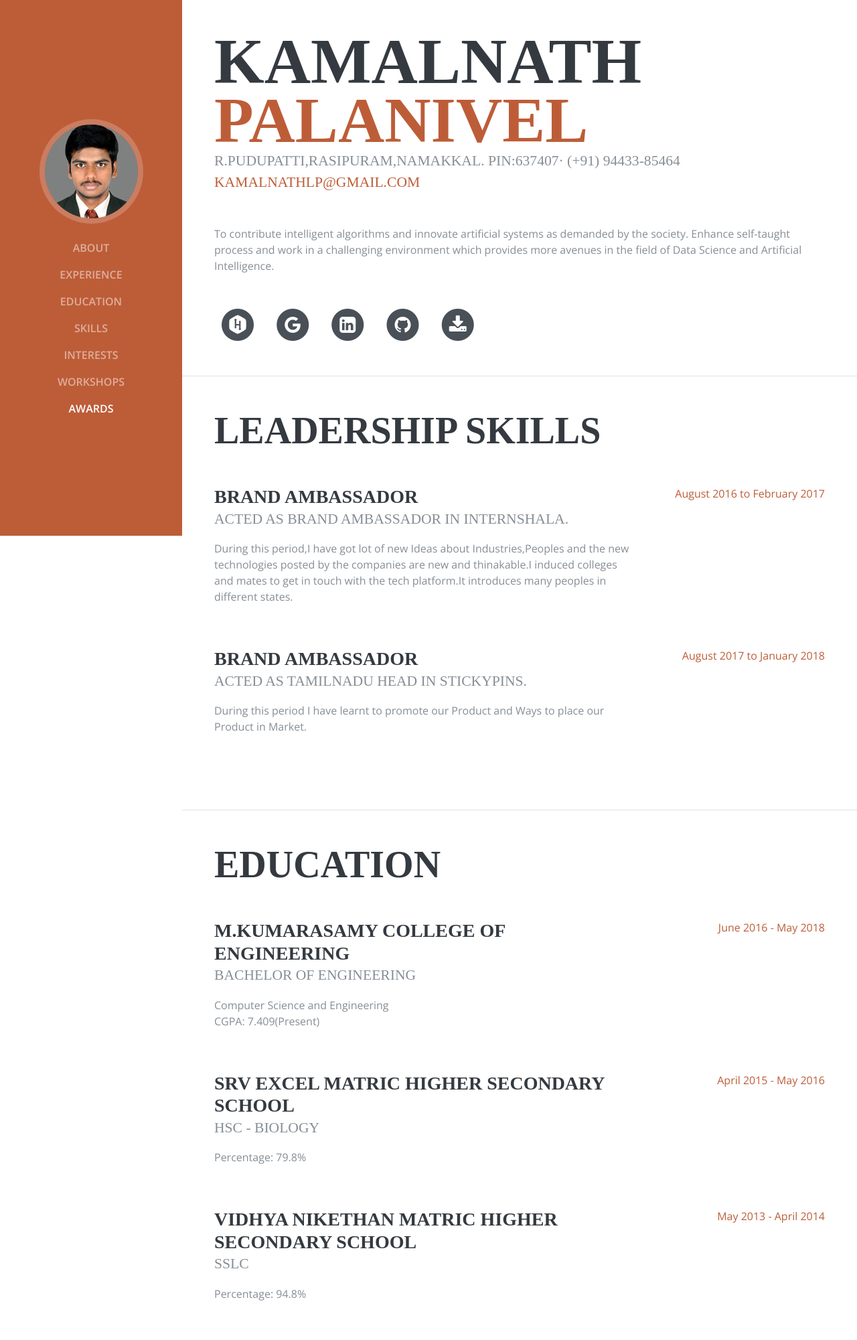
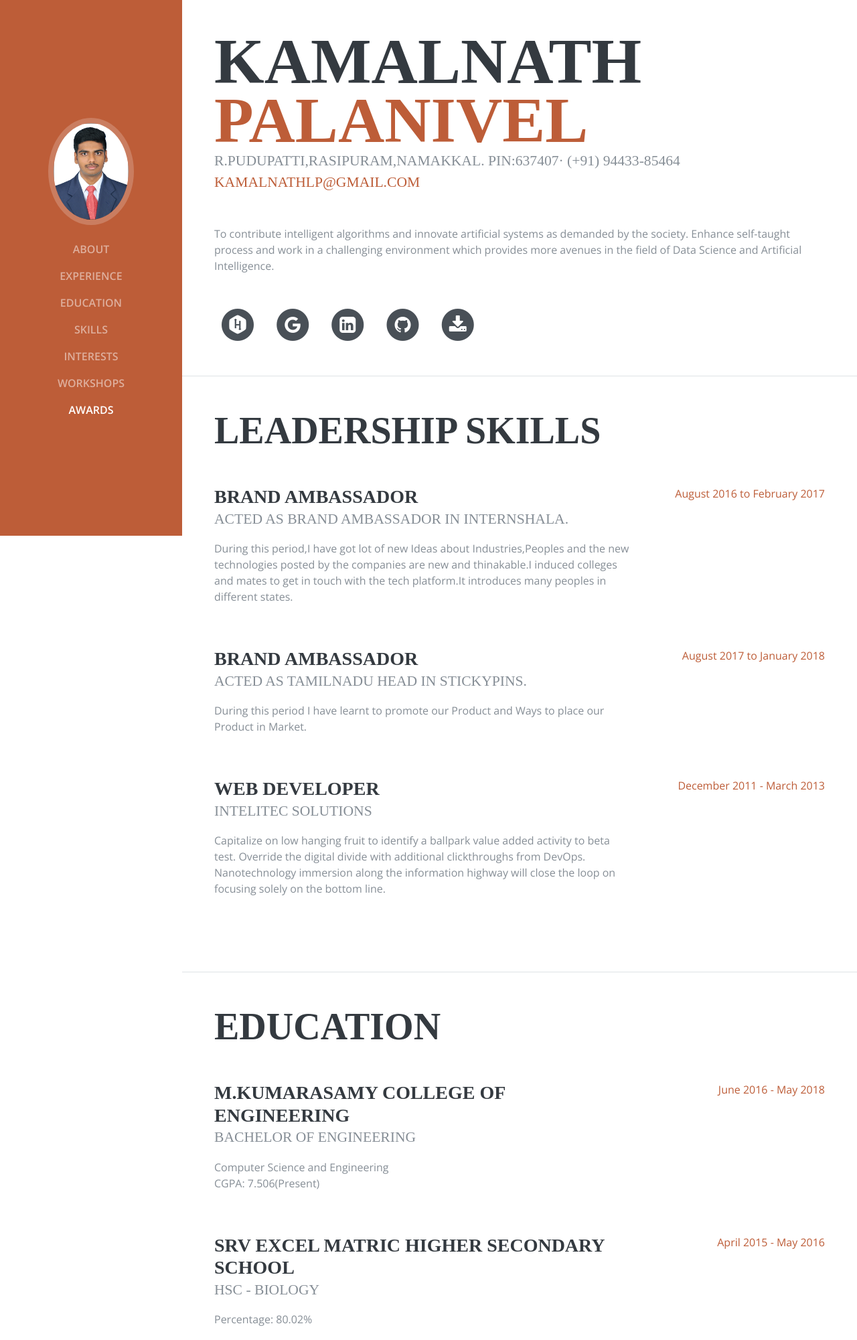
Before and after one commit to kamalmkce-2016/kamalmkce-2016.github.io, a plain HTML site: page index.html in a window 1280 px wide. Shown: the top 2001 px of the page at 67% size. Drawn offline with nearby package versions, Linux system fonts and the light colour scheme; a web font is replaced by a local one.

Commit message:
Update index.html

```diff
--- a/index.html
+++ b/index.html
@@ -34,7 +34,7 @@
       <a class="navbar-brand js-scroll-trigger" href="#page-top">
         <span class="d-block d-lg-none">kamal</span>
         <span class="d-none d-lg-block">
-          <img class="img-fluid img-profile rounded-circle mx-auto mb-2" src="img/Kamal.jpg" alt="">
+          <img class="img-fluid img-profile rounded-circle mx-auto mb-2" src="img/Photo.jpg" alt="">
         </span>
       </a>
       <button class="navbar-toggler" type="button" data-toggle="collapse" data-target="#navbarSupportedContent" aria-controls="navbarSupportedContent" aria-expanded="false" aria-label="Toggle navigation">
@@ -112,7 +112,7 @@
               </a>
             </li>
 			<li class="list-inline-item">
-              <a href="https://github.com/kamalnathlp/portfolio/raw/master/download%20resume/Resume20FEb.docx" data-toggle="tooltip" title="Download resume!" download>
+              <a href="https://github.com/kamalnathlp/portfolio/raw/master/download%20resume/V1.0.pdf" data-toggle="tooltip" title="Download resume!" download>
                 <span class="fa-stack fa-lg">
                   <i class="fa fa-circle fa-stack-2x"></i>
                   <i class="fa fa-download fa-stack-1x fa-inverse"></i>
@@ -148,8 +148,7 @@
               <span class="text-primary">August 2017 to January 2018</span>
             </div>
           </div>
-		</section>
-          <!-- <div class="resume-item d-flex flex-column flex-md-row mb-5">
+	<div class="resume-item d-flex flex-column flex-md-row mb-5">
             <div class="resume-content mr-auto">
               <h3 class="mb-0">Web Developer</h3>
               <div class="subheading mb-3">Intelitec Solutions</div>
@@ -159,8 +158,8 @@
               <span class="text-primary">December 2011 - March 2013</span>
             </div>
           </div>
-
-          <div class="resume-item d-flex flex-column flex-md-row mb-5">
+</section>
+         <!-- <div class="resume-item d-flex flex-column flex-md-row mb-5">
             <div class="resume-content mr-auto">
               <h3 class="mb-0">Junior Web Designer</h3>
               <div class="subheading mb-3">Shout! Media Productions</div>
@@ -195,7 +194,7 @@
               <h3 class="mb-0">M.Kumarasamy College of Engineering</h3>
               <div class="subheading mb-3">Bachelor of Engineering</div>
               <div>Computer Science and Engineering</div>
-              <p>CGPA: 7.409(Present)</p>
+              <p>CGPA: 7.506(Present)</p>
             </div>
             <div class="resume-date text-md-right">
               <span class="text-primary">June 2016 - May 2018</span>
@@ -206,7 +205,7 @@
             <div class="resume-content mr-auto">
               <h3 class="mb-0">SRV Excel Matric Higher Secondary School</h3>
               <div class="subheading mb-3">Hsc - Biology</div>
-              <p>Percentage: 79.8%</p>
+              <p>Percentage: 80.02%</p>
             </div>
             <div class="resume-date text-md-right">
               <span class="text-primary">April 2015 - May 2016</span>
```
